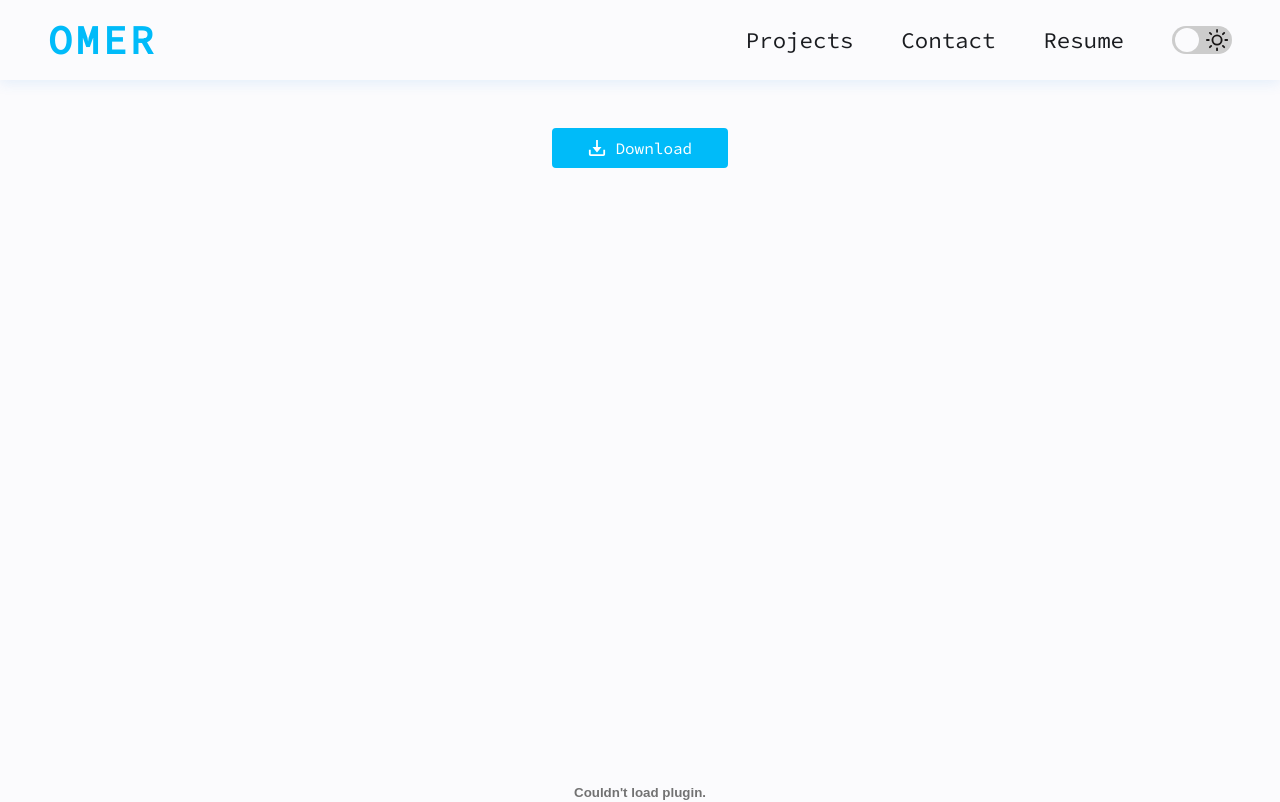
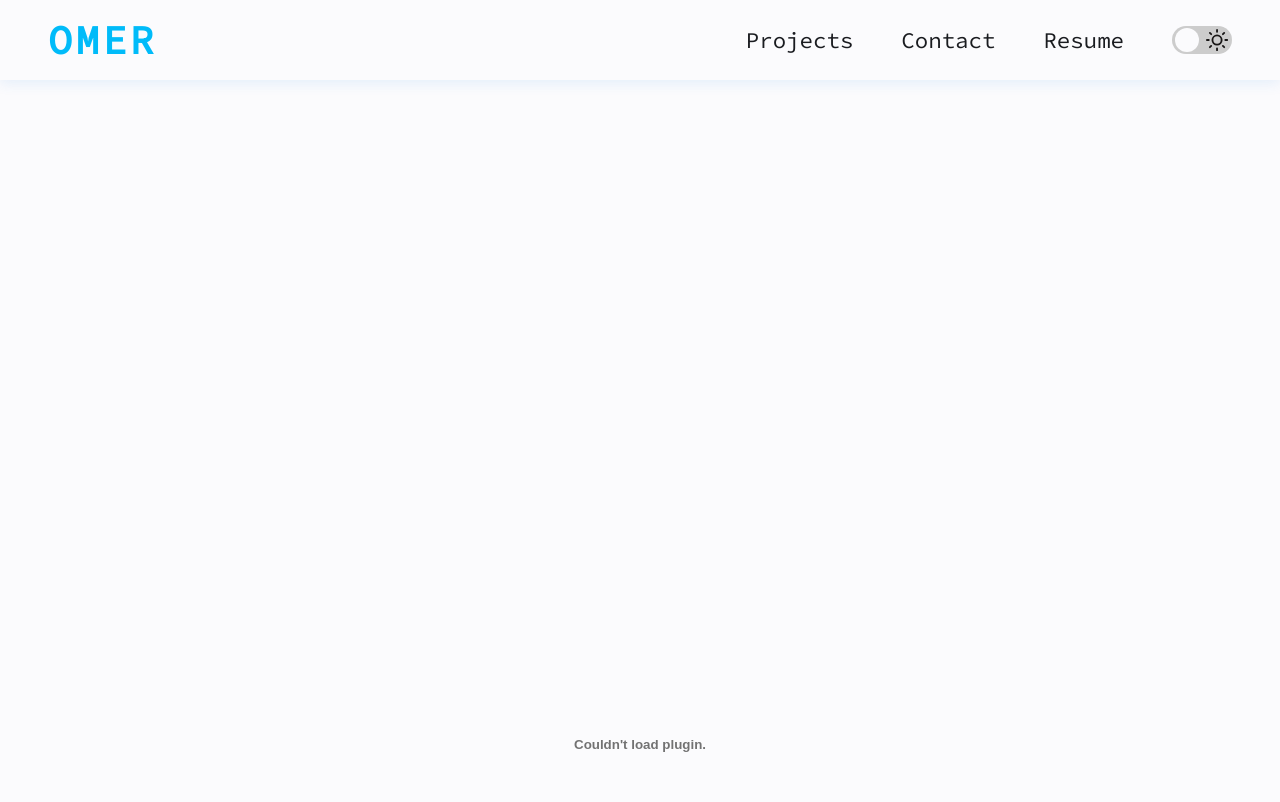
Before and after one commit to omergencoglu/portfolio, a Next.js app: page /resume in a window 1280 px wide. Shown: the top 802 px of the page. Built offline with nearby package versions, Linux system fonts and the light colour scheme.

Commit message:
Update resume page style

```diff
--- a/components/Content/Resume.js
+++ b/components/Content/Resume.js
@@ -4,8 +4,7 @@ import styles from "./Resume.module.css";
 
 function Resume() {
   return (
-    <div className={styles.wrapper} data-aos="zoom-in">
-      <DownloadButton />
+    <div className={styles.wrapper} data-aos="fade-right">
       <embed src="/OmerGencogluResume.pdf" className={styles.resume} />
       <DownloadButton />
     </div>
--- a/components/Content/Resume.module.css
+++ b/components/Content/Resume.module.css
@@ -4,10 +4,25 @@
   justify-content: center;
   flex-direction: column;
   margin: 3rem 1rem;
+  min-height: 80vh;
 }
 
 .resume {
   width: 90vw;
-  height: 72rem;
+  height: 128vw;
+  max-width: 52rem;
+  max-height: 71rem;
   margin: 3rem;
 }
+
+@media (min-width: 650px) {
+  .resume {
+    height: 125vw;
+  }
+}
+
+@media (min-width: 925px) {
+  .resume {
+    height: 71rem;
+  }
+}
```
Also changed, not shown: 1 other file (tests, documents, lock files or other folders).
